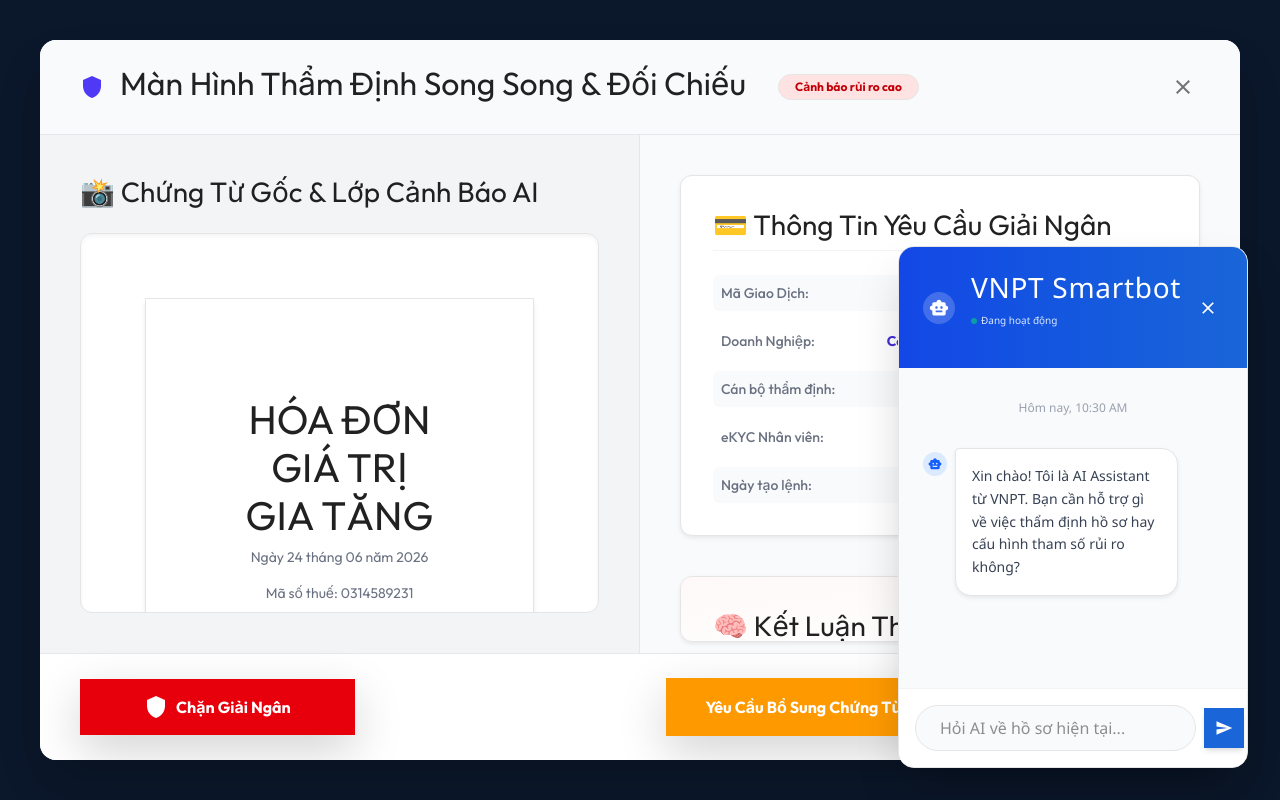
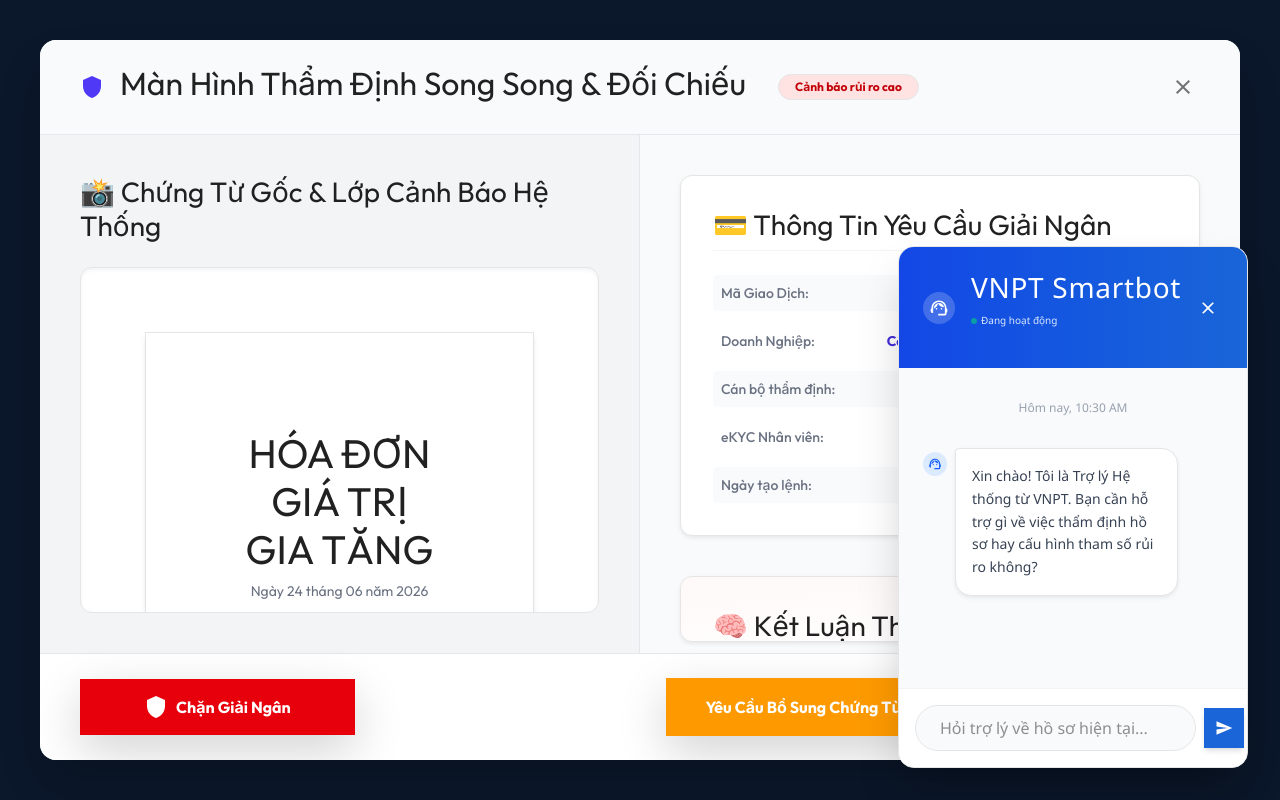
Before and after one commit to hakien2525-pixel/SmartFinGuard-Extension, a React (Vite) app in the folder frontend/: page /audit-screen in a window 1280 px wide. Both pictures are taken after a click on the button 1216 px from the left and 736 px from the top of the page. Built offline with nearby package versions, Linux system fonts and the light colour scheme; no server answers.

Commit message:
UI: Reduce border radius and remove AI icons/text

```diff
--- a/frontend/src/assets_inapp/scss/_variables.scss
+++ b/frontend/src/assets_inapp/scss/_variables.scss
@@ -104,7 +104,12 @@ $h5-font-size:                $font-size-base * 1.25 !default;
 $h6-font-size:                $font-size-base !default;
 
 // scss-docs-start border-radius-variables
-
+$border-radius:               .25rem !default;
+$border-radius-sm:            .125rem !default;
+$border-radius-lg:            .375rem !default;
+$border-radius-xl:            .5rem !default;
+$border-radius-2xl:           .75rem !default;
+$border-radius-pill:          50rem !default;
 
 
 
--- a/frontend/src/components/AIAssistant.tsx
+++ b/frontend/src/components/AIAssistant.tsx
@@ -1,7 +1,7 @@
 import React, { useState } from 'react';
 import ChatIcon from '@mui/icons-material/Chat';
 import CloseIcon from '@mui/icons-material/Close';
-import SmartToyIcon from '@mui/icons-material/SmartToy';
+import SupportAgentIcon from '@mui/icons-material/SupportAgent';
 import SendIcon from '@mui/icons-material/Send';
 import IconButton from '@mui/material/IconButton';
 
@@ -14,7 +14,7 @@ const AIAssistant = () => {
         onClick={() => setIsOpen(true)}
         className="fixed bottom-8 right-8 w-16 h-16 bg-gradient-to-tr from-blue-700 to-[#1a65d8] text-white rounded-full shadow-2xl flex items-center justify-center hover:scale-110 transition-transform z-[9999] border-2 border-white"
       >
-        <SmartToyIcon sx={{ fontSize: 32 }} />
+        <SupportAgentIcon sx={{ fontSize: 32 }} />
         {/* Unread indicator */}
         <span className="absolute top-0 right-0 w-4 h-4 bg-red-500 border-2 border-white rounded-full"></span>
       </button>
@@ -28,7 +28,7 @@ const AIAssistant = () => {
       <div className="bg-gradient-to-r from-blue-700 to-[#1a65d8] text-white p-4 flex justify-between items-center shadow-sm">
         <div className="flex items-center gap-3">
           <div className="w-8 h-8 bg-white/20 rounded-full flex items-center justify-center backdrop-blur-sm">
-            <SmartToyIcon fontSize="small" />
+            <SupportAgentIcon fontSize="small" />
           </div>
           <div>
             <h3 className="font-bold text-sm tracking-wide">VNPT Smartbot</h3>
@@ -52,10 +52,10 @@ const AIAssistant = () => {
         {/* Bot Message */}
         <div className="flex items-start gap-2 max-w-[85%]">
           <div className="w-6 h-6 rounded-full bg-blue-100 flex items-center justify-center text-blue-600 flex-shrink-0 mt-1">
-            <SmartToyIcon sx={{ fontSize: 14 }} />
+            <SupportAgentIcon sx={{ fontSize: 14 }} />
           </div>
           <div className="bg-white border border-gray-100 p-3 rounded-2xl rounded-tl-sm text-gray-700 shadow-sm leading-relaxed">
-            Xin chào! Tôi là AI Assistant từ VNPT. Bạn cần hỗ trợ gì về việc thẩm định hồ sơ hay cấu hình tham số rủi ro không?
+            Xin chào! Tôi là Trợ lý Hệ thống từ VNPT. Bạn cần hỗ trợ gì về việc thẩm định hồ sơ hay cấu hình tham số rủi ro không?
           </div>
         </div>
 
@@ -65,7 +65,7 @@ const AIAssistant = () => {
       <div className="p-3 bg-white border-t border-gray-100 flex gap-2 items-center">
         <input
           type="text"
-          placeholder="Hỏi AI về hồ sơ hiện tại..."
+          placeholder="Hỏi trợ lý về hồ sơ hiện tại..."
           className="flex-1 bg-gray-50 border border-gray-200 rounded-full px-4 py-2.5 text-sm outline-none focus:border-blue-300 transition-colors"
         />
         <button className="w-10 h-10 bg-[#1a65d8] text-white rounded-full flex items-center justify-center shadow-md hover:bg-blue-700 transition-colors flex-shrink-0">
--- a/frontend/src/components/AdminDashboard.tsx
+++ b/frontend/src/components/AdminDashboard.tsx
@@ -2,7 +2,7 @@ import React, { useState } from 'react';
 import { useNavigate } from 'react-router-dom';
 import DualPanelAuditScreen from './DualPanelAuditScreen';
 import LogoutIcon from '@mui/icons-material/Logout';
-import SmartToyIcon from '@mui/icons-material/SmartToy';
+import BlockIcon from '@mui/icons-material/Block';
 import TimelineIcon from '@mui/icons-material/Timeline';
 import ShieldIcon from '@mui/icons-material/Shield';
 
@@ -158,7 +158,7 @@ const AdminDashboard = ({ stats, documents, onSelectDoc, onUpload, isScanning })
               <div className="card p-4 bg-danger bg-opacity-10 border border-danger border-opacity-25 rounded-3 h-100">
                 <div className="d-flex gap-3 align-items-center">
                   <div className="icon-shape icon-md bg-danger text-white rounded-2 d-flex align-items-center justify-content-center" style={{ width: '48px', height: '48px' }}>
-                    <SmartToyIcon />
+                    <BlockIcon />
                   </div>
                   <div>
                     <h2 className="mb-1 fs-6 text-muted fw-semibold">Gian lận (Bị Chặn)</h2>
@@ -181,7 +181,7 @@ const AdminDashboard = ({ stats, documents, onSelectDoc, onUpload, isScanning })
                     <tr>
                       <th className="ps-4 py-3 border-0">Mã Hồ Sơ</th>
                       <th className="py-3 border-0">Loại Chứng Từ</th>
-                      <th className="py-3 border-0">AI Phát Hiện</th>
+                      <th className="py-3 border-0">Hệ Thống Phát Hiện</th>
                       <th className="py-3 border-0">Thời Gian</th>
                       <th className="pe-4 py-3 border-0 text-end">Hành Động</th>
                     </tr>
--- a/frontend/src/components/DualPanelAuditScreen.tsx
+++ b/frontend/src/components/DualPanelAuditScreen.tsx
@@ -43,7 +43,7 @@ const DualPanelAuditScreen = ({ document, onClose, inline = false }) => {
           {/* ================= LEFT PANEL ================= */}
           <div className="w-1/2 border-r border-gray-200 bg-gray-100 p-6 flex flex-col">
             <h3 className="text-lg font-bold text-gray-800 mb-4 flex items-center gap-2">
-              📸 Chứng Từ Gốc & Lớp Cảnh Báo AI
+              📸 Chứng Từ Gốc & Lớp Cảnh Báo Hệ Thống
             </h3>
 
             <div className="flex-1 bg-white rounded-xl shadow-inner border border-gray-300 overflow-auto relative p-8 flex justify-center custom-scrollbar">
@@ -142,7 +142,7 @@ const DualPanelAuditScreen = ({ document, onClose, inline = false }) => {
               <div className="absolute inset-0 bg-gradient-to-br from-red-50/50 to-transparent pointer-events-none"></div>
 
               <h3 className="text-md font-bold text-slate-800 mb-4 border-b border-red-100 pb-2 relative z-10">
-                🧠 Kết Luận Thẩm Định AI
+                🧠 Kết Luận Thẩm Định
               </h3>
 
               <div className="flex items-center gap-4 mb-6 relative z-10">
@@ -151,7 +151,7 @@ const DualPanelAuditScreen = ({ document, onClose, inline = false }) => {
                 </div>
                 <div>
                   <p className="text-red-600 font-bold text-xl uppercase tracking-wider">Mức Độ Rủi Ro: RẤT CAO</p>
-                  <p className="text-gray-600 text-sm mt-1">Lõi AI phát hiện bất thường nghiêm trọng trên chứng từ.</p>
+                  <p className="text-gray-600 text-sm mt-1">Hệ thống phát hiện bất thường nghiêm trọng trên chứng từ.</p>
                 </div>
               </div>
 
@@ -247,7 +247,7 @@ const DualPanelAuditScreen = ({ document, onClose, inline = false }) => {
           {/* ================= LEFT PANEL ================= */}
           <div className="w-1/2 border-r border-gray-200 bg-gray-100 p-6 flex flex-col">
             <h3 className="text-lg font-bold text-gray-800 mb-4 flex items-center gap-2">
-              📸 Chứng Từ Gốc & Lớp Cảnh Báo AI
+              📸 Chứng Từ Gốc & Lớp Cảnh Báo Hệ Thống
             </h3>
 
             <div className="flex-1 bg-white rounded-xl shadow-inner border border-gray-300 overflow-auto relative p-8 flex justify-center custom-scrollbar">
@@ -346,7 +346,7 @@ const DualPanelAuditScreen = ({ document, onClose, inline = false }) => {
               <div className="absolute inset-0 bg-gradient-to-br from-red-50/50 to-transparent pointer-events-none"></div>
 
               <h3 className="text-md font-bold text-slate-800 mb-4 border-b border-red-100 pb-2 relative z-10">
-                🧠 Kết Luận Thẩm Định AI
+                🧠 Kết Luận Thẩm Định
               </h3>
 
               <div className="flex items-center gap-4 mb-6 relative z-10">
@@ -355,7 +355,7 @@ const DualPanelAuditScreen = ({ document, onClose, inline = false }) => {
                 </div>
                 <div>
                   <p className="text-red-600 font-bold text-xl uppercase tracking-wider">Mức Độ Rủi Ro: RẤT CAO</p>
-                  <p className="text-gray-600 text-sm mt-1">Lõi AI phát hiện bất thường nghiêm trọng trên chứng từ.</p>
+                  <p className="text-gray-600 text-sm mt-1">Hệ thống phát hiện bất thường nghiêm trọng trên chứng từ.</p>
                 </div>
               </div>
 
--- a/frontend/src/components/HistoryPage.tsx
+++ b/frontend/src/components/HistoryPage.tsx
@@ -135,7 +135,7 @@ const HistoryPage = ({ documents }: Props) => {
                       <th className="py-3 border-0">Ngày & Giờ (Timestamp)</th>
                       <th className="py-3 border-0 text-end">Tổng tiền (VND)</th>
                       <th className="py-3 border-0 text-center">Tỷ lệ rủi ro</th>
-                      <th className="pe-4 py-3 border-0">Trạng thái AI</th>
+                      <th className="pe-4 py-3 border-0">Trạng thái Hệ thống</th>
                     </tr>
                   </thead>
                   <tbody>
```
